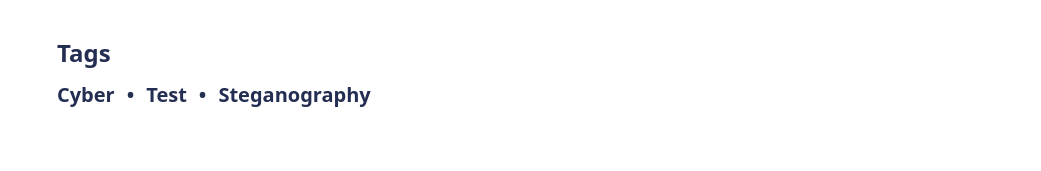
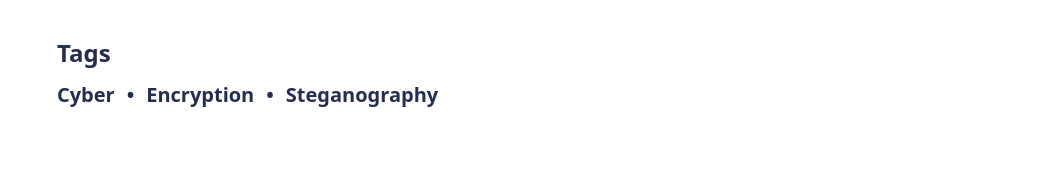
Before and after one commit to saugat-rimal/anonsagar, a website: page postpage.html in a window 1280 px wide. Shown: the part 1549-1720 px from the top of the page, without its empty margins (119-1160 px from the left). Drawn offline with Linux system fonts and the light colour scheme.

Commit message:
postpage

```diff
--- a/postpage.html
+++ b/postpage.html
@@ -136,7 +136,7 @@
 
                     <p class="hover:text-red-500">Cyber</p>
                     <p>•</p>
-                    <p class="hover:text-red-500">Test</p>
+                    <p class="hover:text-red-500">Encryption</p>
                     <p>•</p>
                     <p class="hover:text-red-500">Steganography</p>
                 </div>
```
